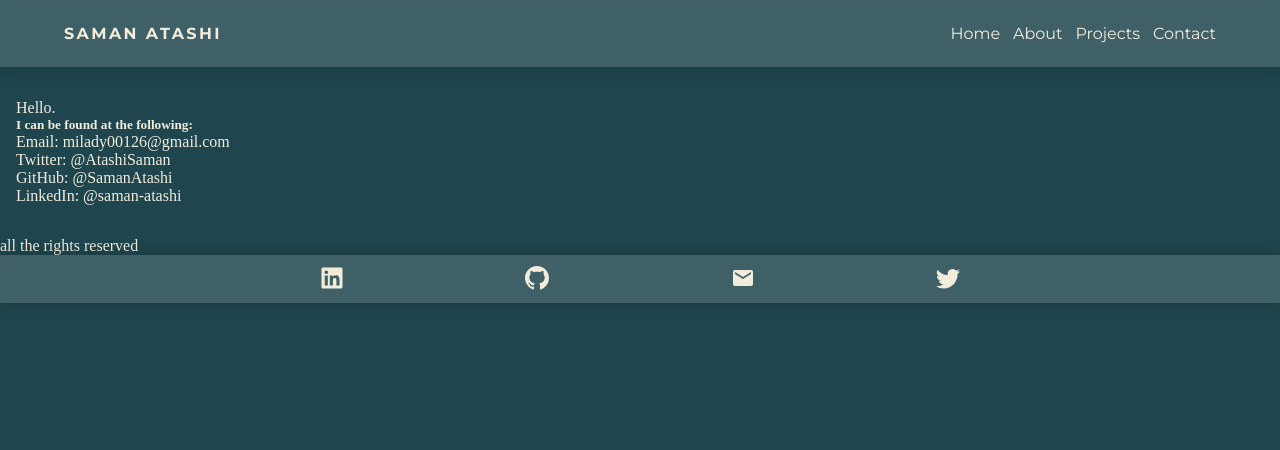
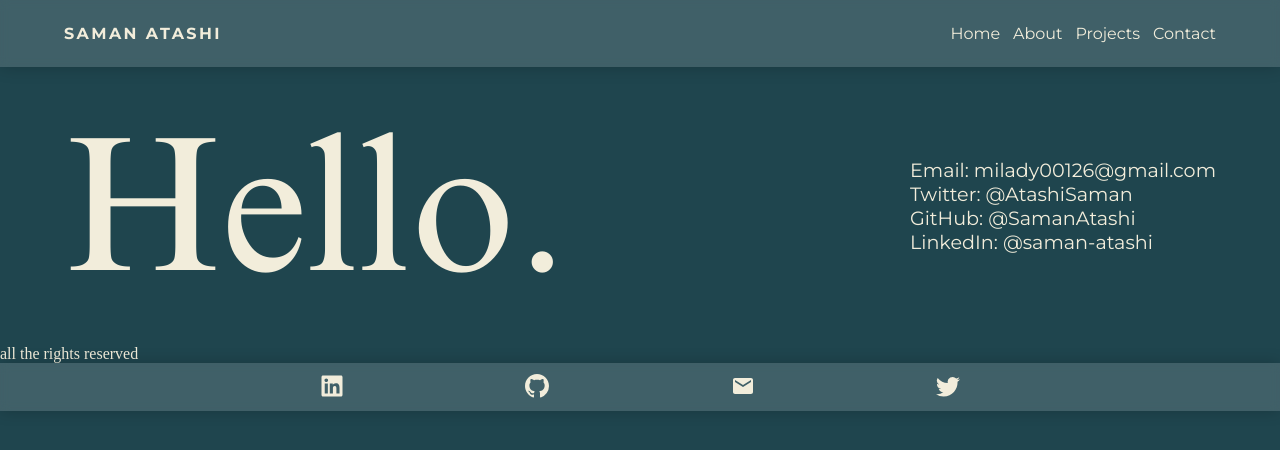
Before and after one commit to SamanAtashi/Portfolio-V.1, a React (Create React App) app: page /Contact in a window 1280 px wide. Shown: the top 450 px of the page. Built offline with nearby package versions, Linux system fonts and the light colour scheme.

Commit message:
Update about page for all screens

```diff
--- a/src/Components/Contact/Contact.js
+++ b/src/Components/Contact/Contact.js
@@ -6,12 +6,27 @@ const Contact = () => {
 		<section className={classes.container} id="Contact">
 			<article>
 				<header>Hello.</header>
-				<h5>I can be found at the following:</h5>
 				<ul>
-					<li>Email: milady00126@gmail.com</li>
-					<li>Twitter: @AtashiSaman</li>
-					<li>GitHub: @SamanAtashi</li>
-					<li>LinkedIn: @saman-atashi</li>
+					<li>
+						<a href="https://mail.google.com/mail/u/0/?fs=1&tf=cm&source=mailto&to=milady00126@gmail.com">
+							Email: milady00126@gmail.com
+						</a>
+					</li>
+					<li>
+						<a href="https://twitter.com/AtashiSaman">
+							Twitter: @AtashiSaman
+						</a>
+					</li>
+					<li>
+						<a href="https://github.com/SamanAtashi">
+							GitHub: @SamanAtashi
+						</a>
+					</li>
+					<li>
+						<a href="https://www.linkedin.com/in/saman-atashi-9539911b0">
+							LinkedIn: @saman-atashi
+						</a>
+					</li>
 				</ul>
 			</article>
 		</section>
--- a/src/Components/Contact/Contact.module.css
+++ b/src/Components/Contact/Contact.module.css
@@ -1,3 +1,44 @@
-.container{
-    margin: 1rem;
+.container {
+	margin: 1rem;
+	font-family: var(--font-2);
 }
+
+.container header {
+	font-family: font-1;
+	font-size: 17vw;
+}
+
+@media only screen and (min-width: 500px) {
+	.container {
+		margin: 0 5%;
+	}
+}
+
+@media only screen and (min-width: 600px) {
+	.container article {
+		display: flex;
+		justify-content: space-between;
+		align-items: center;
+	}
+}
+
+@media only screen and (min-width: 768px) {
+	.container ul li {
+		font-size: 2vw;
+	}
+}
+
+@media only screen and (min-width: 1024px) {
+	.container header {
+		font-size: 15vw;
+	}
+	.container ul li {
+		font-size: 1.5vw;
+	}
+}
+
+@media only screen and (min-width: 1440px) {
+	.container ul li {
+		font-size: 1.3vw;
+	}
+}
--- a/src/Components/Projects/Projects.module.css
+++ b/src/Components/Projects/Projects.module.css
@@ -2,20 +2,12 @@
 	margin: 1rem;
 }
 
-@media only screen and (min-width: 500px) and (max-width: 768px) {
+@media only screen and (min-width: 500px) {
 	.container {
+		margin: 0 5%;
 		display: flex;
-        justify-content: space-between;
-        align-items: center;
-        flex-wrap: wrap;
+		justify-content: space-between;
+		align-items: center;
+		flex-wrap: wrap;
 	}
 }
-
-@media only screen and (min-width: 768px) {
-	.container {
-		display: flex;
-        justify-content: space-between;
-        align-items: center;
-        flex-wrap: wrap;
-	}
-}
```
